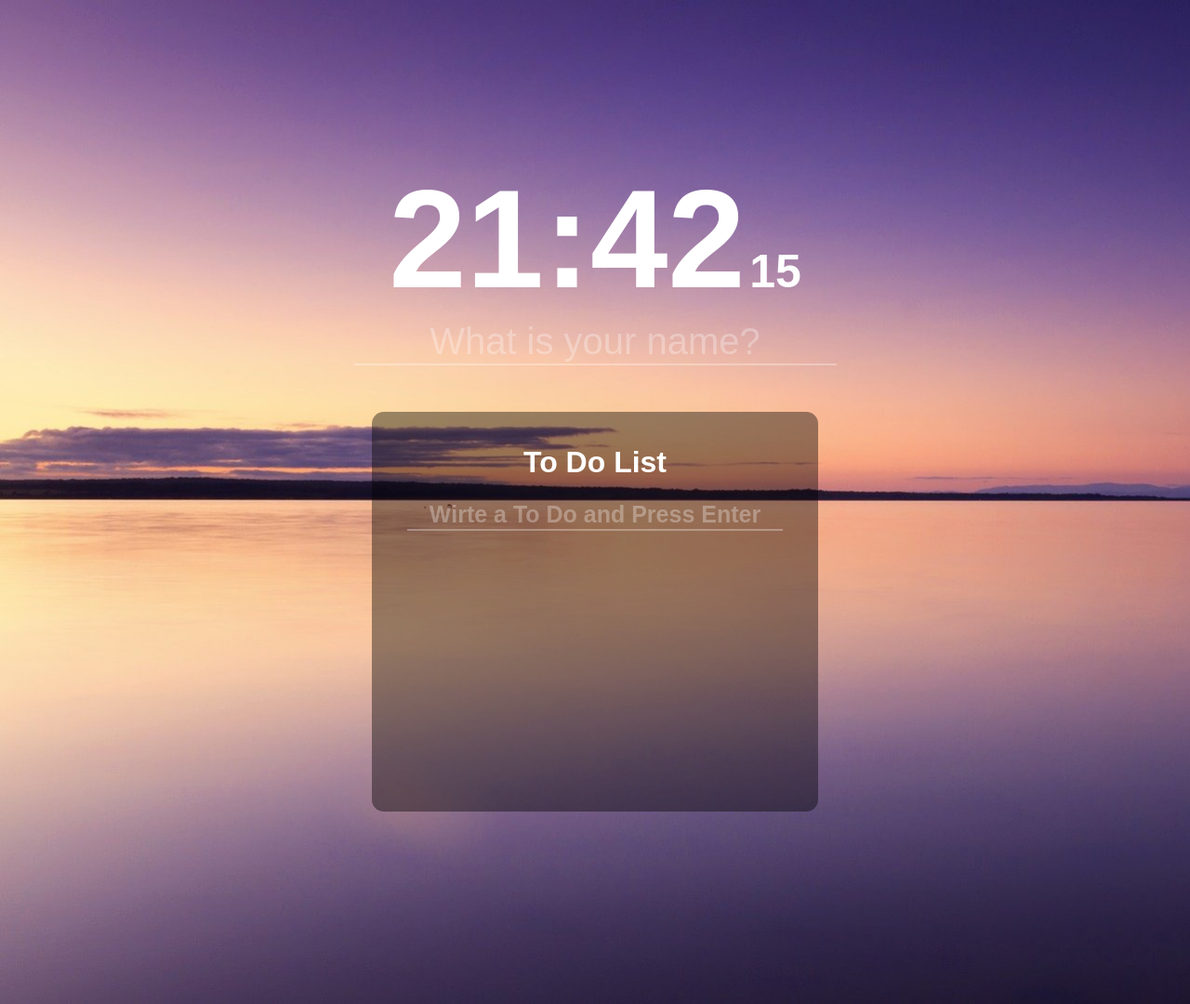
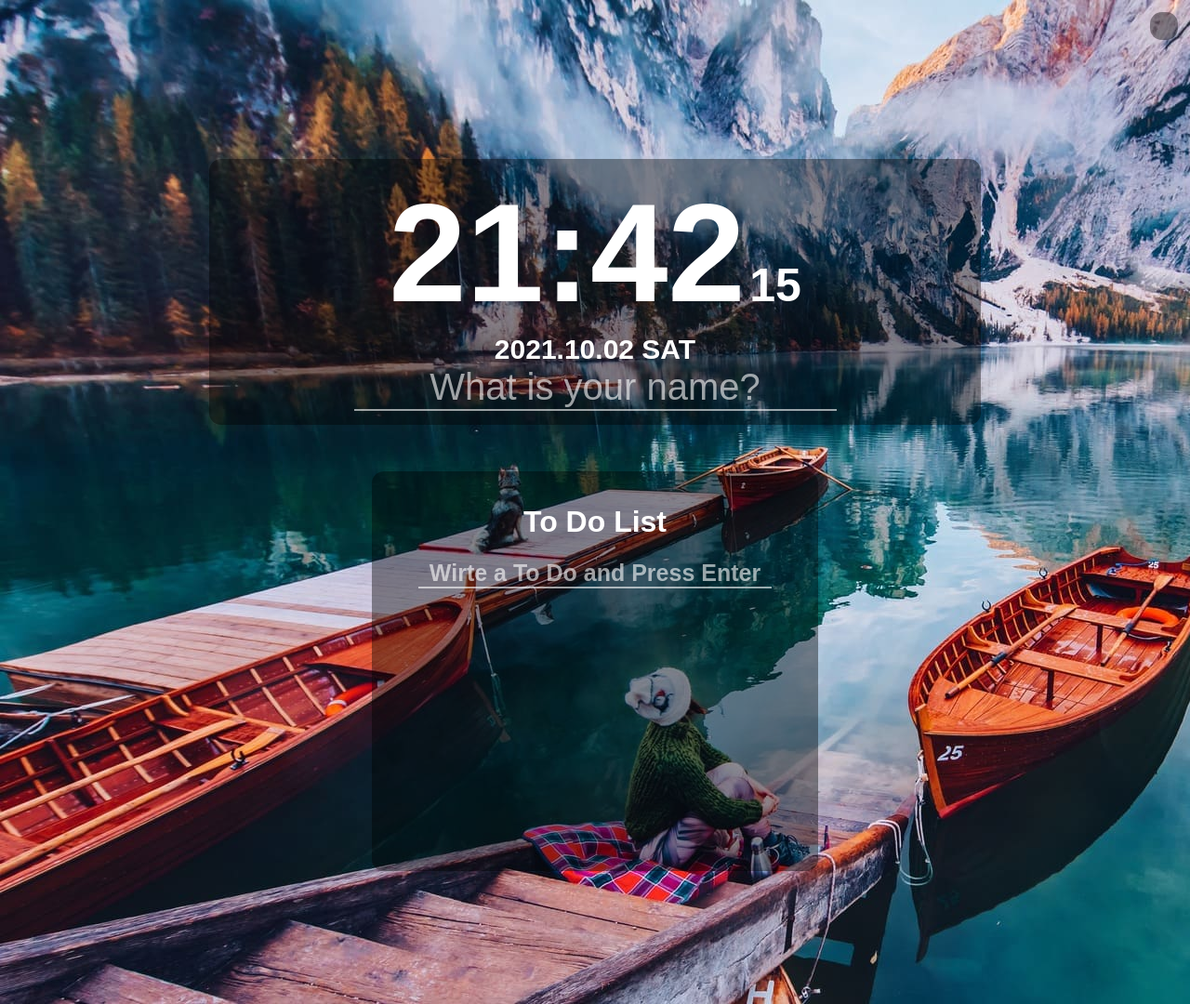
Before and after one commit to engks4619/Momentum_clone, a plain HTML site: page index.html in a window 1280 px wide. Shown: the whole page at 93% size. Drawn offline with Linux system fonts and the light colour scheme.

Commit message:
2021-10-03

```diff
--- a/css/style.css
+++ b/css/style.css
@@ -2,14 +2,6 @@ html, body {
     margin: 0;
     font-family: 'Noto Sans KR', sans-serif;
 }
-
-input[type="text"] {background:transparent; border:none; outline:none; border-bottom:2px solid rgba(255,255,255,.3); caret-color:#fff; transition:0.2s;}
-input[type="text"]::placeholder {color:rgba(255,255,255,.3);transition:0.2s;}
-input[type="text"]:hover,input[type="text"]:active,input[type="text"]:focus {border-color:rgba(255,255,255,1);}
-input[type="text"]:hover::placeholder,input[type="text"]:active::placeholder,input[type="text"]:focus::placeholder {color:rgba(255,255,255,1);}
-input[type="submit"] {background:transparent; border:2px solid #fff; color:#fff; transition:0.2s;}
-input[type="submit"]:hover,input[type="submit"]:active,input[type="submit"]:focus {cursor: pointer;}
-
 
 #wrapper {
     padding: 1%;
@@ -49,13 +41,6 @@ input[type="submit"]:hover,input[type="submit"]:active,input[type="submit"]:focu
     font-size: 25px;
     font-weight: bold;
 }
-.center-above, .center-below {
-    flex: 1 1 50%;
-    display: flex;
-    justify-content: center;
-    align-items: center;
-    text-align: center;
-}
 .center-above {
     height: 15%;
 }
@@ -83,17 +68,19 @@ input[type="submit"]:hover,input[type="submit"]:active,input[type="submit"]:focu
 .clock-box .second {
     font-size: 50px;
 }
+.date-box .year-month-date-day{
+    font-size: 30px;
+    font-weight: bold;
+}
 .weather-box .weather{
     align-items: left;
     text-align: left;
-    font-style: oblique;
     vertical-align: center;
     font-size: 28px;
 }
 .weather-box .city{
     text-align: right;
-    font-size: 18px;
-    font-style: oblique;
+    font-size: 25px;
 }
 .weather-box .icon{
     height: 50px;
@@ -130,11 +117,11 @@ input[type="submit"]:hover,input[type="submit"]:active,input[type="submit"]:focu
 }
 
 #todo-form #todo-input {
+    padding:0;
     color: white;
     font-size: 25px;
-    text-align: left;
     font-weight: bold;
-    width: 400px;
+    width: 380px;
 }
 #todo-form #todo-input::-webkit-input-placeholder {
     text-align: center;
@@ -151,22 +138,49 @@ input[type="submit"]:hover,input[type="submit"]:active,input[type="submit"]:focu
     display: none;
     width: 0 !important;
 }
-#todo-list input[type=checkbox]{
-    border-radius: 0.5vw;
-}
+
 #todo-list button{
+    margin-top: 1.5%;
     margin-right: 10%;
+    font-weight: bold;
     border-radius: 0.3vw;
     float: right;
     background-color: rgba(0, 0, 0, 0);
-    color: white;
+    color: rgba(255, 255, 255, 0.7);
     cursor: pointer;
 }
 #todo-list button:hover{
-    color: white;
-    background-color: rgba(0, 0, 0, 0.4);
+    color: rgba(255, 255, 255, 1);
+    background-color: rgba(255, 255, 255, 0.2);
 }
 .line-through {
     text-decoration: line-through;
     color: rgba(255, 255, 255, 0.6);
 }
+
+input[type="text"] {
+    background:transparent;
+    border:none;
+    outline:none;
+    border-bottom:2px solid rgba(255,255,255,0.6);
+    caret-color:#fff; transition:0.2s;
+}
+input[type="text"]::placeholder {
+    color:rgba(255,255,255,0.6);
+    transition:0.2s;
+}
+input[type="text"]:hover,input[type="text"]:active,input[type="text"]:focus {
+    border-color:rgba(255,255,255,1);
+}
+input[type="text"]:hover::placeholder,input[type="text"]:active::placeholder,input[type="text"]:focus::placeholder {
+    color:rgba(255,255,255,1);
+}
+input[type="submit"] {
+    background:transparent;
+    border:2px solid #fff;
+    color:#fff;
+    transition:0.2s;
+}
+input[type="submit"]:hover,input[type="submit"]:active,input[type="submit"]:focus {
+    cursor: pointer;
+}
--- a/index.html
+++ b/index.html
@@ -10,7 +10,7 @@
     <body>
         <div id="wrapper">
             <div class = "container">
-                <div class = "top">
+                <div class = "shadow top">
                     <div class = "weather-box">
                         <div class = "weather">
                             <span class = "weather-icon"></span>
@@ -22,9 +22,13 @@
                 </div>
                 <div class="center-above"></div>
                 <div class="center">
+                    <div class="shadow" style="width: 800px;">
                     <div class = "clock-box">
                         <span class="hour-minute"></span>
                         <span class="second"></span>
+                    </div>
+                    <div class="date-box">
+                        <span class="year-month-date-day"></span>
                     </div>
                     <div class = "greeting-box">
                         <form id="login-form" class="hidden">
@@ -37,10 +41,12 @@
                         </form>
                         <div>
                             <div id="greet-box" class="hidden">
-                                <div id="greeting-id"></div>
+                                <div id="greeting-id">
+                                </div>
                                 <div id="greeting-positive"></div>
                             </div>
                         </div>
+                    </div>
                     </div>
                 </div>
                 <div class="bottom">
@@ -52,6 +58,7 @@
                         <ul id="todo-list"></ul>
                     </div>
                 </div>
+
             </div>
         </div>
         <script src="js/background.js"></script>
--- a/js/background.js
+++ b/js/background.js
@@ -1,4 +1,4 @@
-const images = ["0.jpg", "1.jpg", "2.jpg", "3.jpg", "4.jpg"];
+const images = ["0.jpg", "1.jpg", "2.jpg", "3.jpg", "4.jpg", "5.jpg", "6.jpg", "7.jpg"];
 const chosenImage = images[Math.floor(Math.random() * images.length)];
 const background = document.querySelector("#wrapper");
 
--- a/js/clock.js
+++ b/js/clock.js
@@ -1,13 +1,23 @@
 const clock = document.querySelector(".clock-box");
 const hourMinute = clock.querySelector(".hour-minute");
 const second = clock.querySelector(".second");
+const dateBox = document.querySelector(".date-box");
+const ymdd = dateBox.querySelector(".year-month-date-day");
+
+const WEEK = ["SUN","MON","TUE","WED","THU","FRI","SAT"];
+
 function getClock(){
-    const date = new Date();
-    const hours = String(date.getHours()).padStart(2,"0");
-    const minutes = String(date.getMinutes()).padStart(2,"0");
-    const seconds = String(date.getSeconds()).padStart(2,"0");
+    const now = new Date();
+    const year = now.getFullYear();
+    const month = String(now.getMonth()+1).padStart(2,"0");
+    const date = String(now.getDate()).padStart(2,"0");
+    const day = WEEK[now.getDay()];
+    const hours = String(now.getHours()).padStart(2,"0");
+    const minutes = String(now.getMinutes()).padStart(2,"0");
+    const seconds = String(now.getSeconds()).padStart(2,"0");
     hourMinute.innerText = `${hours}:${minutes}`;
     second.innerText = `${seconds}`;
+    ymdd.innerText = `${year}.${month}.${date} ${day}`;
 }
 
 getClock();
--- a/js/todo.js
+++ b/js/todo.js
@@ -37,20 +37,23 @@ function paintToDo(newTodo) {
     li.id = newTodo.id;
     const checkbox = document.createElement("input");
     checkbox.type = "checkbox";
+    checkbox.id = newTodo.id;
     if (newTodo.checkbox === true){
         checkbox.setAttribute("checked",true);
         li.classList.add("line-through");
     }else{
         li.classList.remove("line-through")
     }
+    const label = document.createElement("label");
+    label.htmlFor = newTodo.id;
     const span = document.createElement("span");
     span.innerText = newTodo.text;
     checkbox.addEventListener("change",handleToDoCheckbox);
-
     const button = document.createElement("button");
     button.innerText = "X";
     button.addEventListener("click",deleteToDo);
     li.appendChild(checkbox);
+    li.appendChild(label);
     li.appendChild(span);
     li.appendChild(button);
     toDoList.appendChild(li);
```
Also changed, not shown: img/3.jpg, img/6.jpg (added), img/7.jpg (added), 1 other file.
